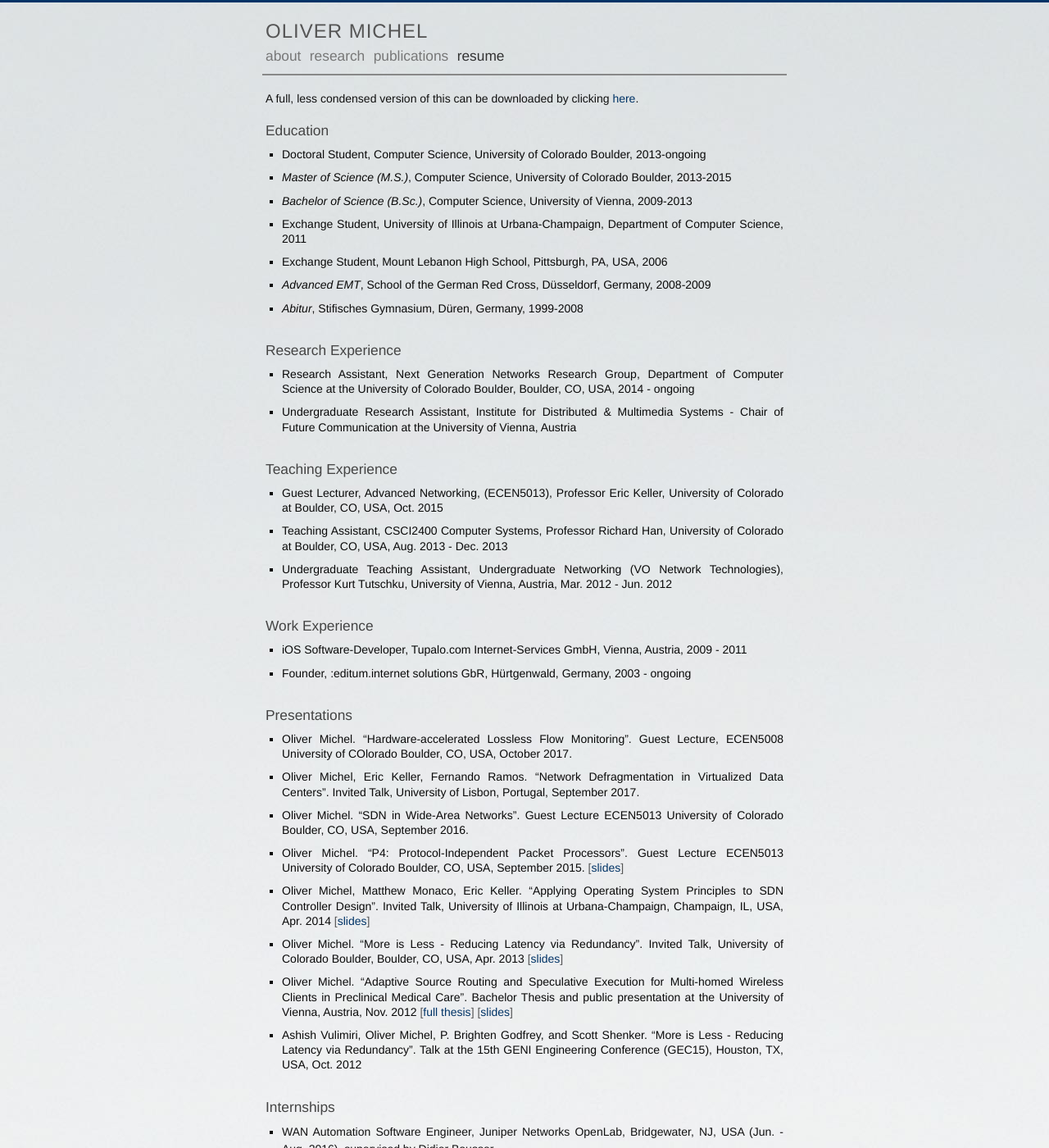
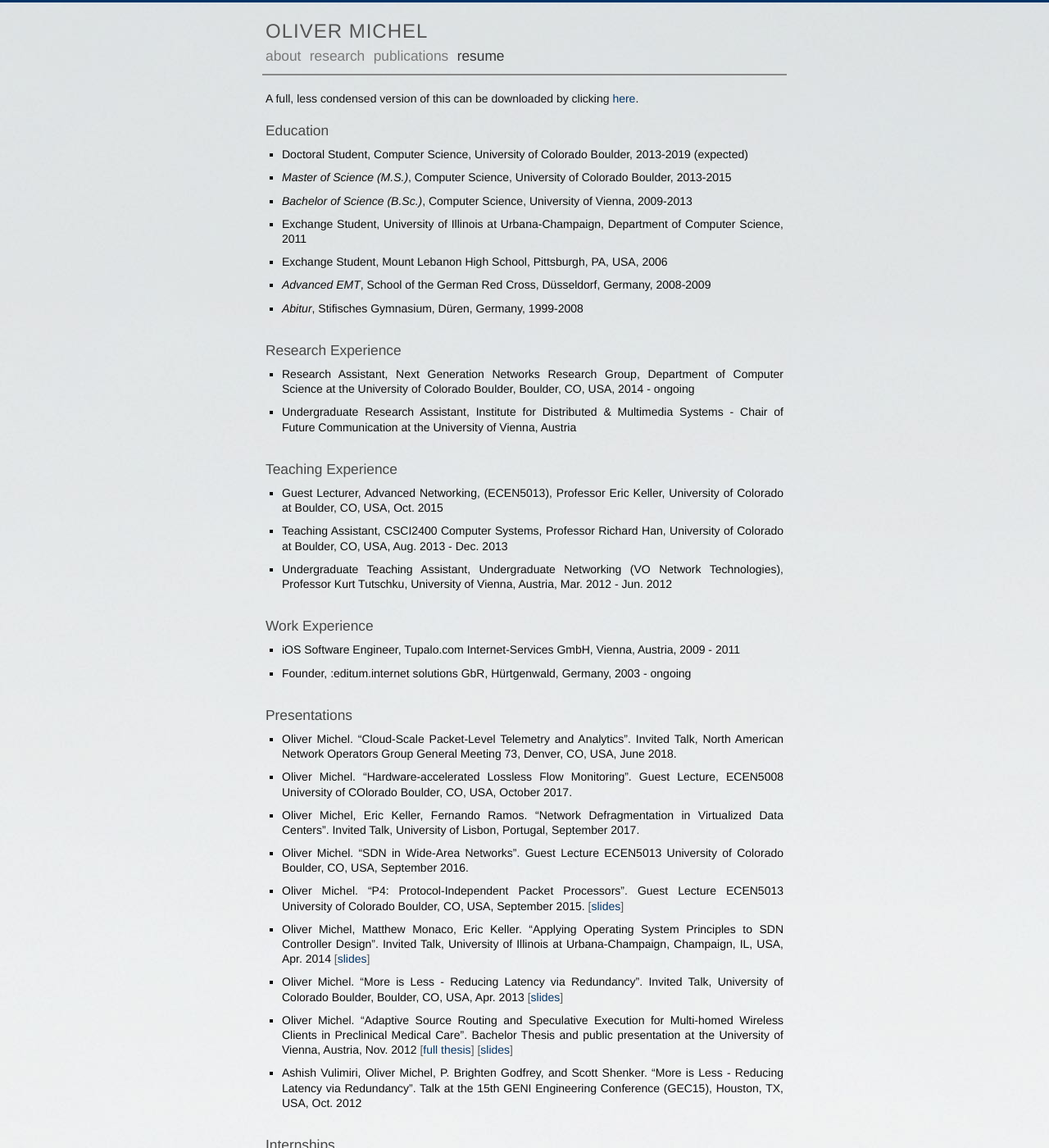
Before and after one commit to olivermichel/olivermichel.github.io, a Jekyll site: the page built from pages/resume.md, in a window 1280 px wide and 1400 px high. Shown: the whole window at 82% size. Built offline with Jekyll 4.4.1, drawn with Linux system fonts in a browser that asks for light colours; comment, search, counter and statistics services are not loaded.

Commit message:
minor updates

```diff
--- a/_includes/addr-portrait.html
+++ b/_includes/addr-portrait.html
@@ -11,6 +11,6 @@
 <div class="addr">
 	University of Colorado at Boulder<br/>
 	Department of Computer Science<br/>
-	Engineering Center ECEE 1B61A<br/>
+	Engineering Center ECCR 1B40<br/>
 	oliver dot michel at colorado dot edu<br/>
 </div>
--- a/pages/resume.md
+++ b/pages/resume.md
@@ -10,7 +10,7 @@ clicking [here](../doc/omichel-cv.pdf).
 ## Education
 
 * Doctoral Student, Computer Science, University of Colorado Boulder,
-	2013-ongoing
+	2013-2019 (expected)
 * *Master of Science (M.S.)*, Computer Science, University of Colorado
 	Boulder, 2013-2015
 * *Bachelor of Science (B.Sc.)*, Computer Science, University of Vienna,
@@ -43,12 +43,13 @@ clicking [here](../doc/omichel-cv.pdf).
 
 ## Work Experience
 
-* iOS Software-Developer, Tupalo.com Internet-Services GmbH, Vienna,
+* iOS Software Engineer, Tupalo.com Internet-Services GmbH, Vienna,
 	Austria, 2009 - 2011
 * Founder, :editum.internet solutions GbR, Hürtgenwald, Germany,
 	2003 - ongoing
 
 ## Presentations
+* Oliver Michel. "Cloud-Scale Packet-Level Telemetry and Analytics". Invited Talk, North American Network Operators Group General Meeting 73, Denver, CO, USA, June 2018.
 * Oliver Michel. "Hardware-accelerated Lossless Flow Monitoring". Guest Lecture, ECEN5008
 	University of COlorado Boulder, CO, USA, October 2017.
 * Oliver Michel, Eric Keller, Fernando Ramos. "Network Defragmentation in
```
Also changed, not shown: index.md (+1 -1 lines), _includes/nav.html (line endings or trailing spaces), 1 other file.
